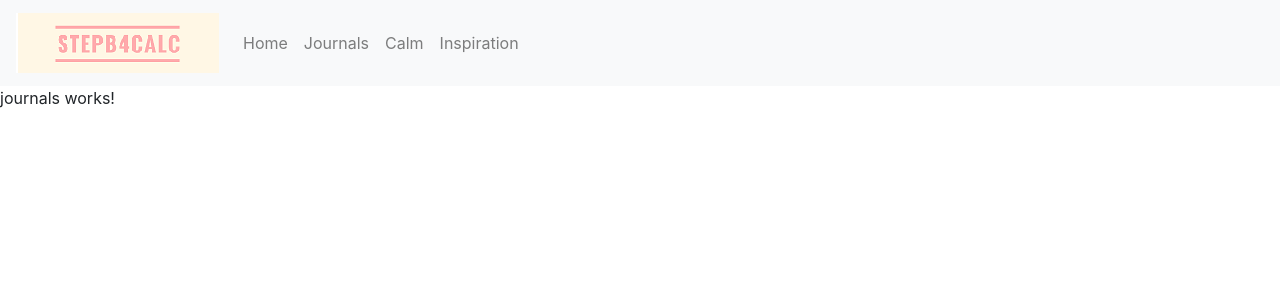
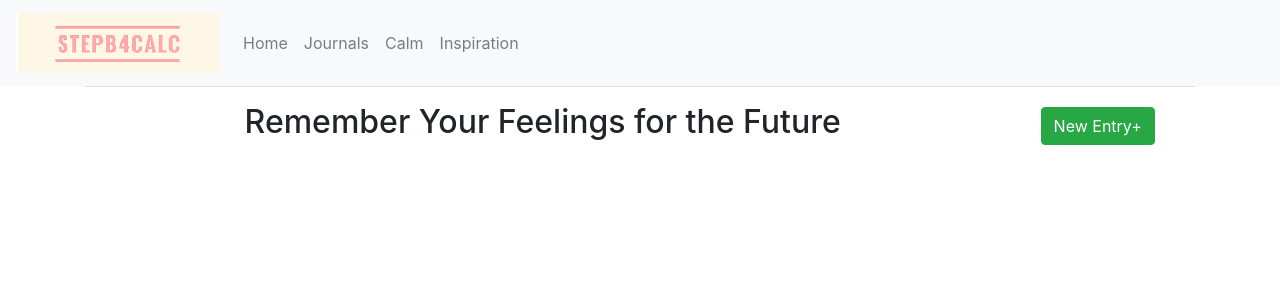
Before and after one commit to achuthanmukundan00/deltaHacks2020-StepBeforeCalc, an Angular app in the folder deltaMH/: page /journals in a window 1280 px wide. Shown: the top 300 px of the page. Built offline with nearby package versions, Linux system fonts and the light colour scheme.

Commit message:
start of journals page

```diff
--- a/deltaMH/src/app/pages/journals/journals.component.html
+++ b/deltaMH/src/app/pages/journals/journals.component.html
@@ -1 +1,8 @@
-<p>journals works!</p>
+<div class="container">
+    <table class="table table-unbordered">
+        <tr>
+            <th class="text-center"  style="padding-top:2vh"><div class="container"><h2>Remember Your Feelings for the Future</h2></div></th>
+            <th><div class="text-center" style="padding-top: 1vh;"><button id="new_entry_btn" class="btn btn-success">New Entry+</button></div></th>
+        </tr>
+    </table>
+</div>
```
